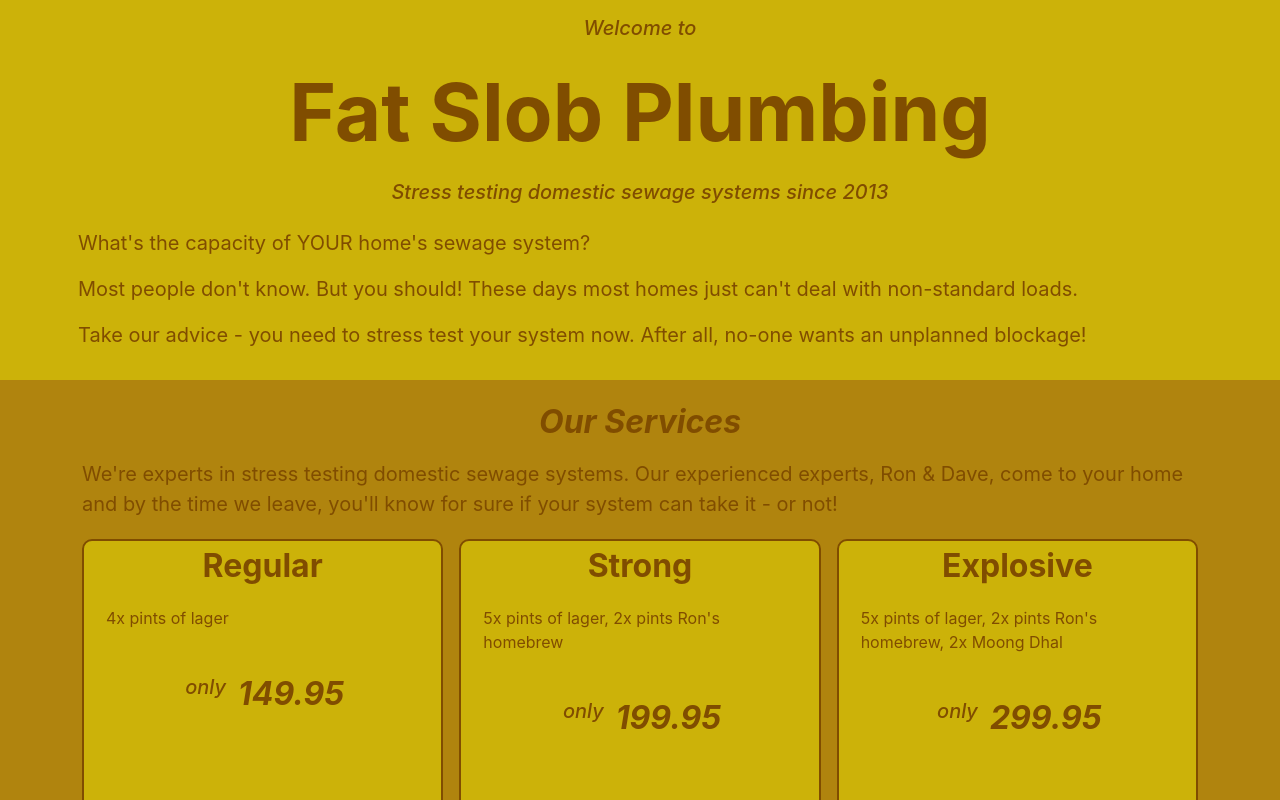
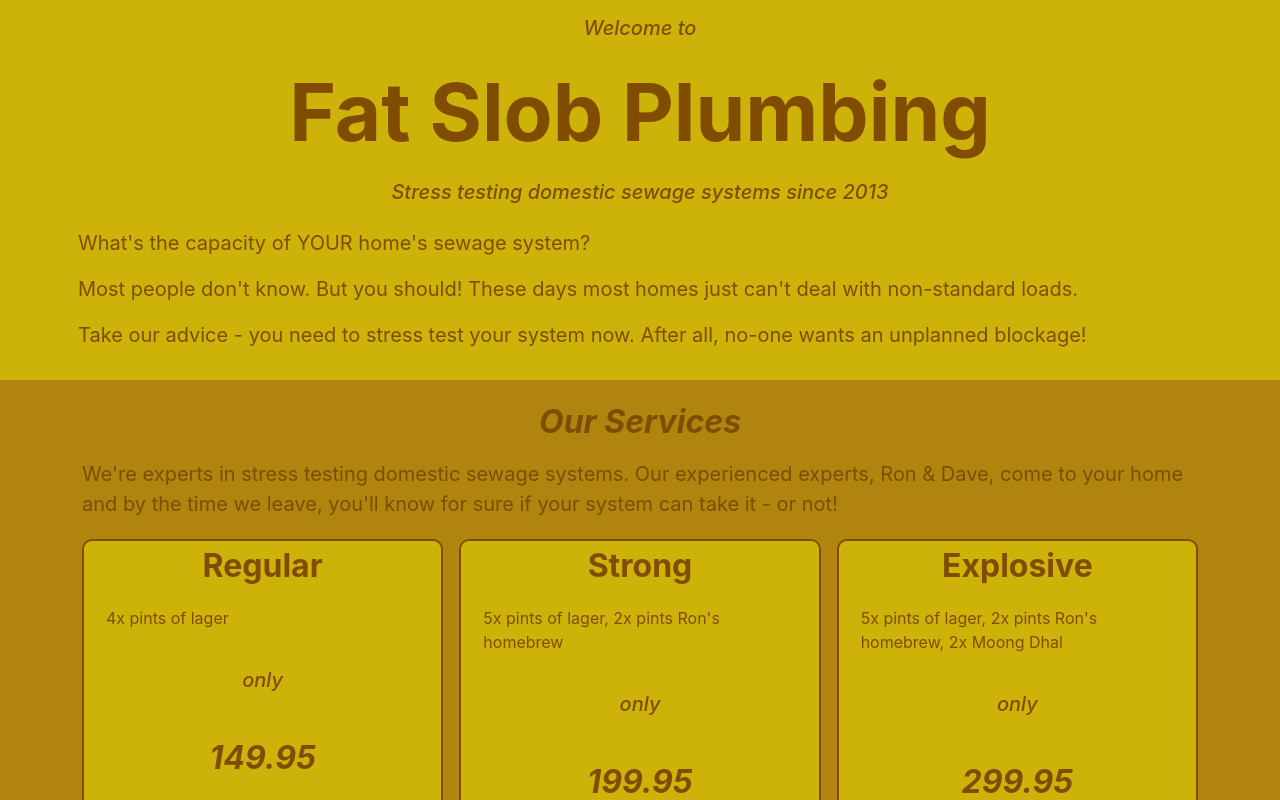
Before and after one commit to headexpanded/fat_slob_plumbing, a Next.js app: page / in a window 1280 px wide. Shown: the top 800 px of the page. Built offline with nearby package versions, Linux system fonts and the light colour scheme.

Commit message:
services prices

```diff
--- a/components/fspcards/ServicesCard.tsx
+++ b/components/fspcards/ServicesCard.tsx
@@ -21,10 +21,9 @@ export const ServicesCard =({title, content, price}:ServicesCardProps) =>{
             </div>
         <div className="container d-flex flex-row align-items-center justify-content-center">
             <div className="row align-items-center justify-content-center">
-                <div className="col pe-0">
+                <div className="col">
                     <Typography.SubHeader content ="only"/>
-                </div>
-                <div className="col ps-0">
+
                     <Typography.SectionTitle content = {price}/>
                 </div>
             </div>
```
